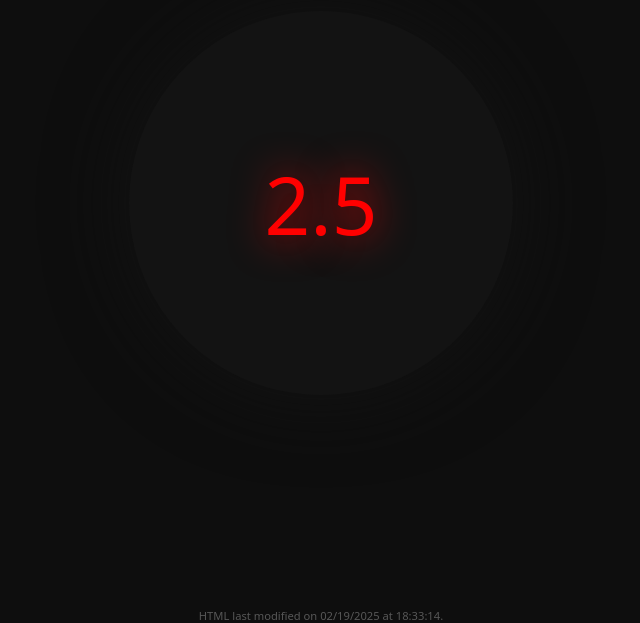
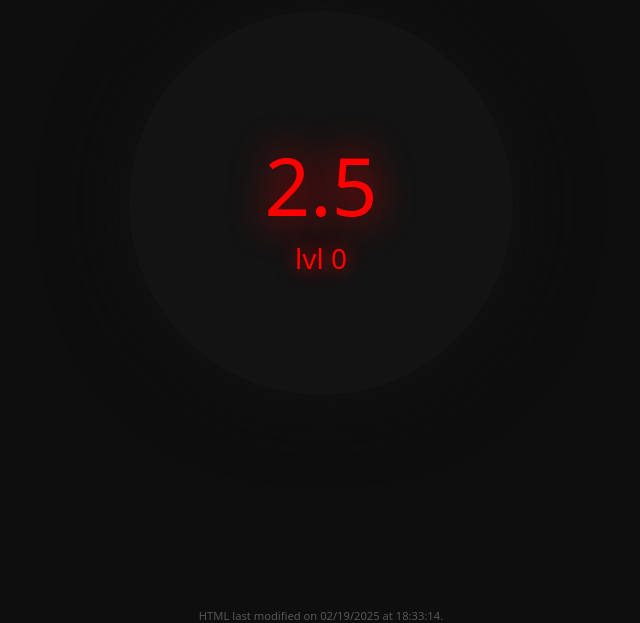
Before and after one commit to n1kl4s-code/upgrade-clicker, a plain HTML site: page index.html in a window 1280 px wide. Shown: the part 177-800 px from the top of the page, without its empty margins (319-959 px from the left). Drawn offline with Linux system fonts and the light colour scheme.

Commit message:
-- updated to display button level in button --

```diff
--- a/index.html
+++ b/index.html
@@ -13,6 +13,7 @@
             <div id="back-circle"></div>
             <div id="button-circle">
                 <p id="btn-earnings"></p>
+                <p id="btn-level"></p>
             </div>
         </div>
     </div>
--- a/script.js
+++ b/script.js
@@ -4,6 +4,7 @@ const backCircle = document.querySelector("#back-circle");
 const buttonCircle = document.querySelector("#button-circle");
 const buttonEarningsParagraph = document.querySelector("#btn-earnings");
 const buttonEarningDisplayDiv = document.querySelector("#earnings-display-div");
+const buttonLevelParagraph = document.querySelector("#btn-level");
 
 let buttonLevel, buttonColor, buttonEarnings, buttonUpgradeCost, progress;
 
@@ -124,6 +125,15 @@ if (buttonEarningsParagraph) {
     buttonEarningsParagraph.textContent = buttonEarnings;
 };
 
+if (buttonLevelParagraph) {
+    buttonLevelParagraph.style.setProperty("width", window.innerWidth / 4 * 0.965 * 0.5);
+    buttonLevelParagraph.style.setProperty("height", "fit-content");
+    buttonLevelParagraph.textContent = buttonLevelParagraph.textContent = `lvl ${buttonLevel}`;
+    buttonLevelParagraph.style.setProperty("text-align", "center");
+    buttonLevelParagraph.style.setProperty("text-shadow", `0px 0px ${window.innerHeight * 0.025}px ${buttonLevelParagraph.style.getPropertyValue("color")}`);
+    buttonLevelParagraph.style.setProperty("font-size", window.innerHeight * 0.035 + "px");
+}
+
 function clickedButton() {
     let progressIncrease = (buttonUpgradeCost / buttonEarnings) / 1000;
     progress += progressIncrease;
@@ -139,10 +149,11 @@ function clickedButton() {
     if (oldClonedDiv) {
         oldClonedDiv.remove();
     };
+    buttonLevelParagraph.textContent = `lvl ${buttonLevel}`;
     clonedDiv.style.setProperty("width", window.innerWidth / 20 + "px");
     clonedDiv.style.setProperty("height", "fit-content");
     clonedDiv.style.setProperty("color", document.documentElement.style.getPropertyValue("--color"));
-    clonedDiv.style.setProperty("text-shadow", `0px 0px ${window.innerHeight * 0.05}px ${document.documentElement.style.getPropertyValue("--color")}`);
+    clonedDiv.style.setProperty("text-shadow", `0px 0px ${window.innerHeight * 0.025}px ${document.documentElement.style.getPropertyValue("--color")}`);
     clonedDiv.style.setProperty("display", "flex");
     clonedDiv.style.setProperty("align-items", "center");
     clonedDiv.style.setProperty("justify-content", "center");
--- a/style.css
+++ b/style.css
@@ -66,6 +66,7 @@ body {
     box-shadow: 0rem 0rem 5rem 0rem rgb(19, 19, 19);
     transition: box-shadow 0.1s ease;
     display: flex;
+    flex-direction: column;
     align-items: center;
     justify-content: center;
 }
```
